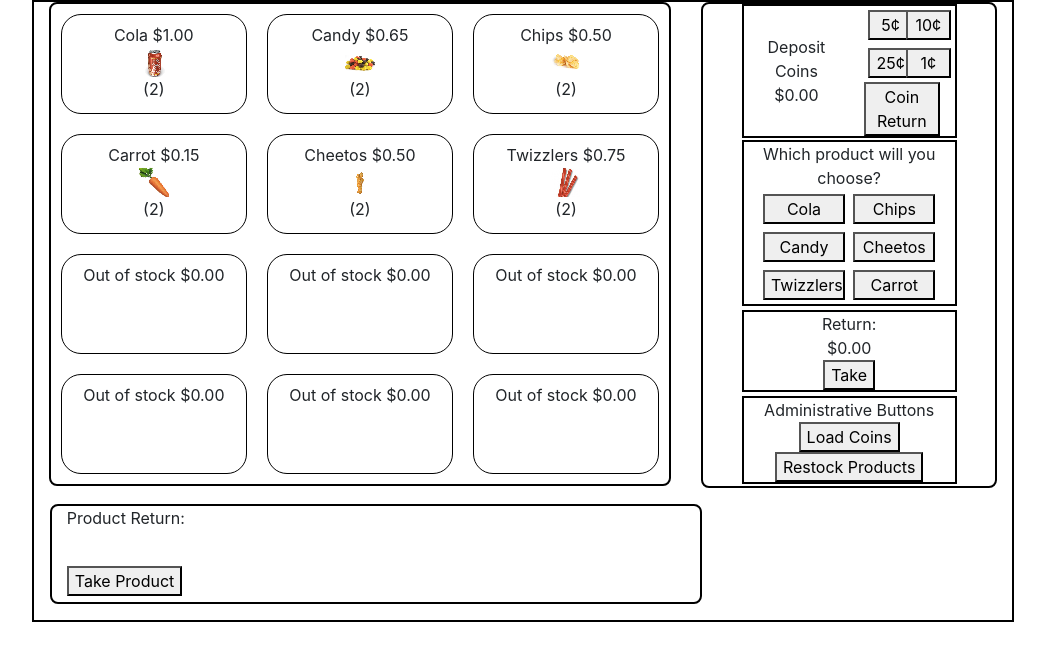
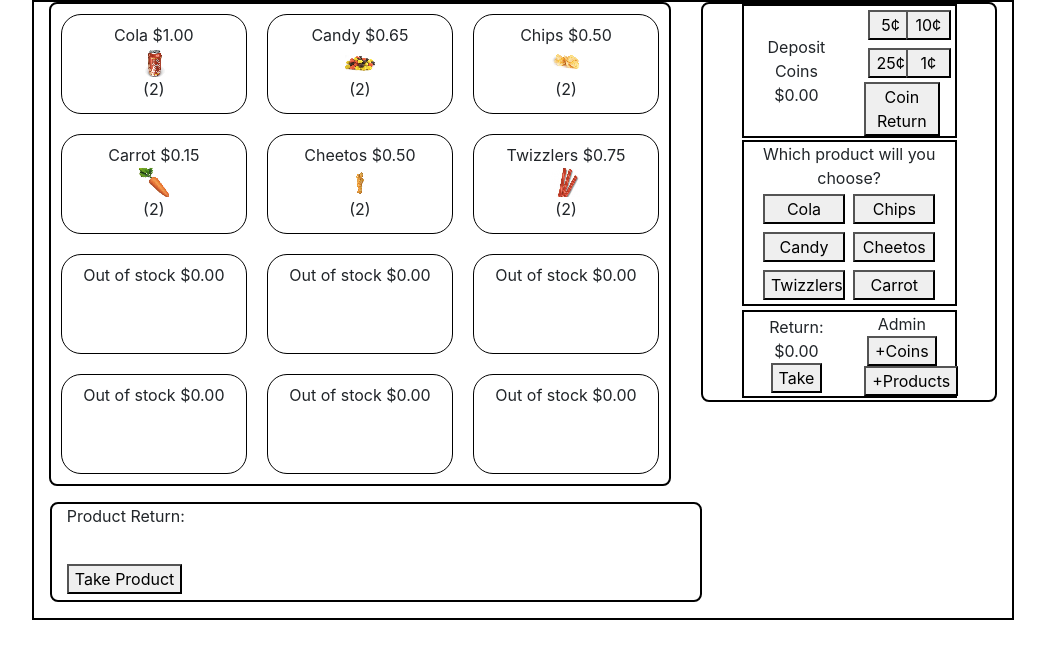
Before and after one commit to bohandley/react-vending-machine, a React app: page / in a window 1280 px wide. Shown: the whole page, without its empty margins (117-1162 px from the left). Built offline with nearby package versions, Linux system fonts and the light colour scheme.

Commit message:
Place coin return by admin buttons

```diff
--- a/src/containers/VendingMachine.js
+++ b/src/containers/VendingMachine.js
@@ -284,29 +284,35 @@
                                     />
                                 </div>
                                 <div class="row">
-                                    <div class="coin-return col-8">
+                                    <div class="admin col-8">
+
+                                    <div class="row">
+                                        <div class="coin-return col-6">
                                             <ObjReturn
                                                 name=""
                                                 display={this.formatMoney(this.state.coinReturn)}
                                                 onTake={() => this.takeCoins()}
                                             />
                                         </div>
-                                </div>
-                                <div class="row">
-                                <div class="admin col-8">
-                                    Administrative Buttons
+                                        <div class="col-6">
+                                            Admin
                                             <div>
                                                 <button
                                                     type="button"
                                                     onClick={() => this.loadCoins()}
-                                        >Load Coins</button>
+                                                >+Coins</button>
                                             </div>
                                             <div>
                                                 <button
                                                     type="button"
                                                     onClick={() => this.restockProducts()}
-                                        >Restock Products</button>
+                                                >+Products</button>
                                             </div>
+
+                                        </div>
+                                    </div>
+
+
                                     </div>
                                 </div>
                             </div>
--- a/src/styles/app.scss
+++ b/src/styles/app.scss
@@ -56,7 +56,6 @@
         }
     }
 
-    .coin-return,
     .admin,
     .product-selection {
         width: 90%;
@@ -132,7 +131,7 @@
     margin: 0 auto;
 }
 
-.display, .insert-coin {
+.display, .insert-coin, .coin-return {
     vertical-align: middle;
     margin: auto;
     text-align: center;
```
Lines whose indentation alone changed are shown as unchanged.
